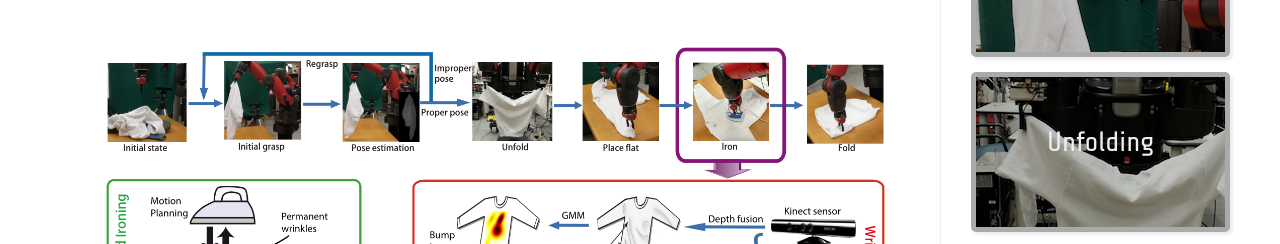
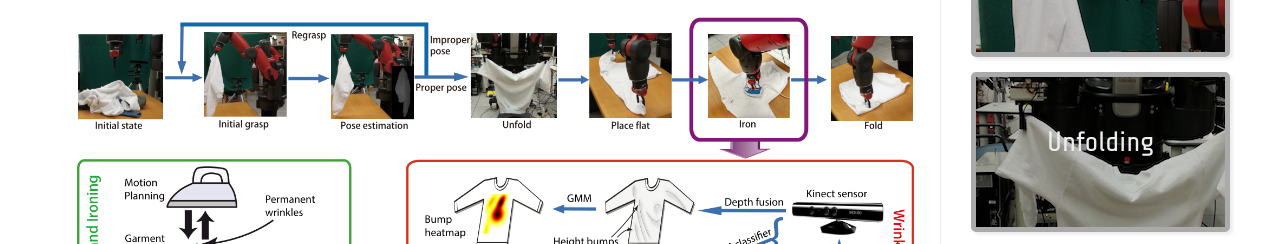
Before and after one commit to huxiuhan/icra2016, a plain HTML site: page index.html in a window 1280 px wide. Shown: the part 138-382 px from the top of the page. Drawn offline with Linux system fonts and the light colour scheme.

Commit message:
remove padding around workflow

```diff
--- a/_site/css/index.css
+++ b/_site/css/index.css
@@ -27,7 +27,6 @@ h1,h2,h3 {
 }
 .carousel-workflow img {
   width: 100%;
-  padding: 30px;
 }
 .carousel-content {
   z-index: 10;
--- a/css/index.css
+++ b/css/index.css
@@ -27,7 +27,6 @@ h1,h2,h3 {
 }
 .carousel-workflow img {
   width: 100%;
-  padding: 30px;
 }
 .carousel-content {
   z-index: 10;
```
